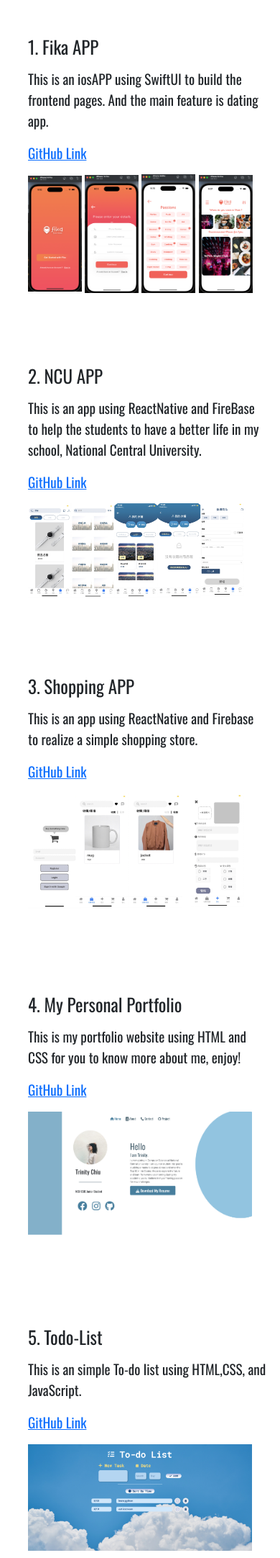
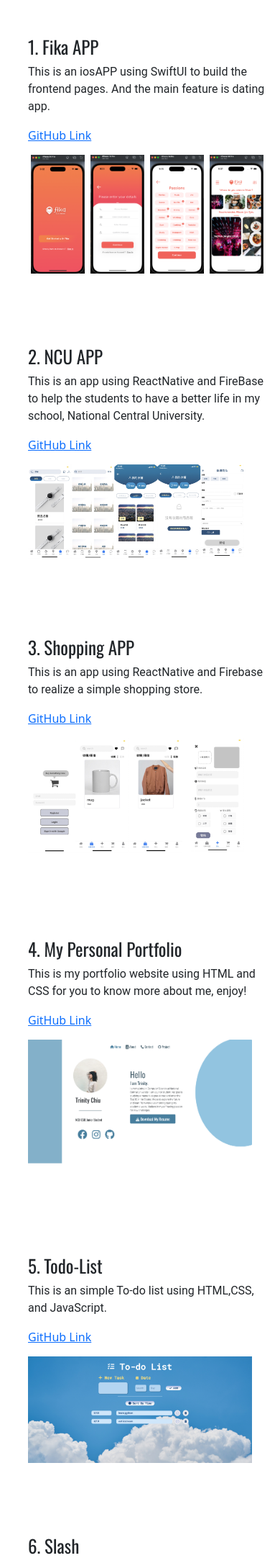
Before and after one commit to hill0106/Trinity-s-Portfolio, a Flask app: page /Project.html in a window 390 px wide. Shown: the part 79-2243 px from the top of the page at 72% size. Run offline with Flask 2, Linux system fonts and the light colour scheme; some libraries are stand-ins or nearby versions.

Commit message:
update the content and deploy to Azure.

```diff
--- a/static/about.css
+++ b/static/about.css
@@ -95,7 +95,7 @@
 
 .FAndP .pic, .form {
   width: 50vw;
-  margin-top: 100px;
+  margin-top: 10px;
   display: flex;
   flex-direction: column;
   align-items: center;
--- a/static/index.css
+++ b/static/index.css
@@ -317,7 +317,8 @@
     height: 12vw;
   }
   .right p {
-    width: 60vw;
+    width: 80vw;
+    margin-bottom: 50px;
   }
   .skyC .title-line {
     margin: 0px 20px;
--- a/static/project.css
+++ b/static/project.css
@@ -86,31 +86,31 @@
   margin-left: 20vw;
   margin-bottom: 50px;
 }
-main .project1, .project2, .project3, .project4, .project5 {
+main .project1, .project2, .project3, .project4, .project5, .project6, project7 {
   display: flex;
   flex-direction: column;
   justify-content: flex-start;
   margin: 50px 0px;
 }
 
-main .project1 img {
+main .project1 img{
   -o-object-fit: cover;
      object-fit: cover;
   width: 150px;
 }
 
+main .project7 img{
+  -o-object-fit: cover;
+     object-fit: cover;
+  width: 200px;
+  margin: 0px 5px;
+}
 
 
-main .project1 .text p,
-main .project1 .text a {
-  font-family: "Oswald", sans-serif;
-  font-size: larger;
-  margin-top: 1rem;
+main .text {
   display: flex;
   flex-direction: column;
-  justify-content: flex-start;
 }
-
 
 main .project2 img {
   -o-object-fit: cover;
@@ -119,16 +119,6 @@
 }
 
 
-
-main .project2 .text p,
-main .project2 .text a {
-  font-family: "Oswald", sans-serif;
-  font-size: larger;
-  margin-top: 1rem;
-  display: flex;
-  flex-direction: column;
-  justify-content: flex-start;
-}
 
 
 main .project3 img {
@@ -140,16 +130,6 @@
 
 
 
-main .project3 .text p,
-main .project3 .text a {
-  font-family: "Oswald", sans-serif;
-  font-size: larger;
-  margin-top: 1rem;
-  display: flex;
-  flex-direction: column;
-  justify-content: flex-start;
-}
-
 
 main .project4 img {
   -o-object-fit: cover;
@@ -158,15 +138,6 @@
 }
 
 
-main .project4 .text p,
-main .project4 .text a {
-  font-family: "Oswald", sans-serif;
-  font-size: larger;
-  margin-top: 1rem;
-  display: flex;
-  flex-direction: column;
-  justify-content: flex-start;
-}
 
 
 main .project5 img {
@@ -176,15 +147,6 @@
 }
 
 
-main .project5 .text p,
-main .project5 .text a {
-  font-family: "Oswald", sans-serif;
-  font-size: larger;
-  margin-top: 1rem;
-  display: flex;
-  flex-direction: column;
-  justify-content: flex-start;
-}
 
 main .project6 img {
   -o-object-fit: cover;
@@ -192,16 +154,6 @@
   width: 20vw;
 }
 
-
-main .project6 .text p,
-main .project6 .text a {
-  font-family: "Oswald", sans-serif;
-  font-size: larger;
-  margin-top: 1rem;
-  display: flex;
-  flex-direction: column;
-  justify-content: flex-start;
-}
 
 .active {
   color: #477e9d;
@@ -229,7 +181,7 @@
     margin-right: 5vw;
     margin-bottom: 20px;
   }
-  main .project1 img {
+  main .project1 img, main .project7 img {
     width: 75px;
   }
   main .project2 img, main .project3 img, main .project4 img, main .project5 img {
--- a/templates/Project.html
+++ b/templates/Project.html
@@ -49,10 +49,12 @@
                     <h1 style="font-size: 25px;">1. Fika APP</h1>
                     <p>This is an iosAPP using SwiftUI to build the frontend pages. And the main feature is dating app. </p>
                     <a style="margin-bottom: 15px;" href="https://github.com/hill0106/iosAPP-Fika.git">GitHub Link</a>
-                    <img src="../static/ICONS/s1.png" alt="Fika APP" />
-                    <img src="../static/ICONS/s2.png" alt="Fika APP" />
-                    <img src="../static/ICONS/s3.png" alt="Fika APP" />
-                    <img src="../static/ICONS/s4.png" alt="Fika APP" />
+                    <div style="display: flex; justify-content: space-around;">
+                        <img src="../static/ICONS/s1.png" alt="Fika APP" />
+                        <img src="../static/ICONS/s2.png" alt="Fika APP" />
+                        <img src="../static/ICONS/s3.png" alt="Fika APP" />
+                        <img src="../static/ICONS/s4.png" alt="Fika APP" />
+                    </div>
                 </div>
 
             </div>
@@ -100,6 +102,23 @@
             </div>
 
         </div>
+        <div class="project7">
+            <div class="text">
+                <h1 style="font-size: 25px;">7. Fridge Manager</h1>
+                <p>This is a linebot to help you manage your fridge. </p>
+                <a style="margin-bottom: 15px;" href="https://github.com/hill0106/iosAPP-Fika.git">GitHub Link</a>
+                <div style="display: flex; justify-content: space-around;">
+                    <img src="../static/ICONS/f1.jpg" alt="Fridge Manager" />
+                    <img src="../static/ICONS/f2.jpg" alt="Fridge Manager" />
+                    <img src="../static/ICONS/f3.jpg" alt="Fridge Manager" />
+                    <img src="../static/ICONS/f4.jpg" alt="Fridge Manager" />
+                </div>
+                <p style="margin-top: 15px;">You can add our linebot here.</p>
+                <img src="../static/ICONS/qr.png" alt="qr-code"/>
+            </div>
+
+        </div>
+
         </div>
     </main>
 </body>
--- a/templates/index.html
+++ b/templates/index.html
@@ -86,7 +86,7 @@
         <div class="right">
             <h1>Hello</h1>
             <h3>I am Trinity.</h3>
-            <p>Welcome to my personal page! I am majoring in Computer Science at National Central University. I am a senior student. I like movies, music, and tennis. As for cs, I'm interested in frontend development, data analyzation, and machine learning. After graduation, I'll go to America to study my master degree. Feel free to talk to me.<i size="50" style="color:rgb(246, 211, 12); margin-left: 5px;" class="fa-regular fa-face-smile fa-lg"></i></p>
+            <p>Welcome to my personal page! I am majoring in Computer Science at National Central University. I am a senior student. As for cs, I'm interested in frontend development, data analyzation, and machine learning. Feel free to talk to me.<i size="50" style="color:rgb(246, 211, 12); margin-left: 5px;" class="fa-regular fa-face-smile fa-lg"></i></p>
 
         </div>
 
```
Also changed, not shown: templates/Resume.html (+0 -7 lines), static/ICONS/f1.jpg (added), static/ICONS/f2.jpg (added), static/ICONS/f3.jpg (added), static/ICONS/f4.jpg (added), static/ICONS/qr.png (added), 1 other file.
